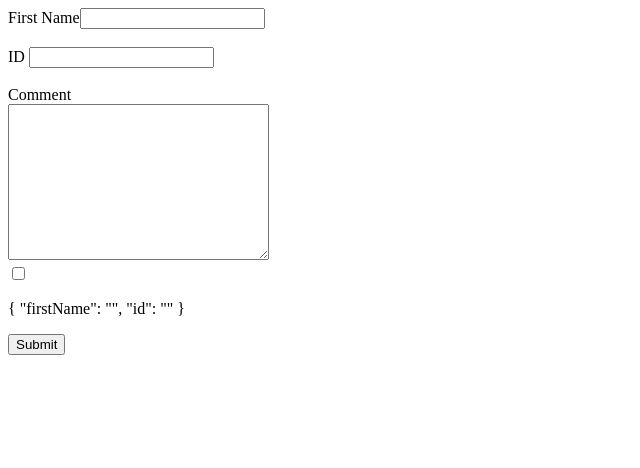
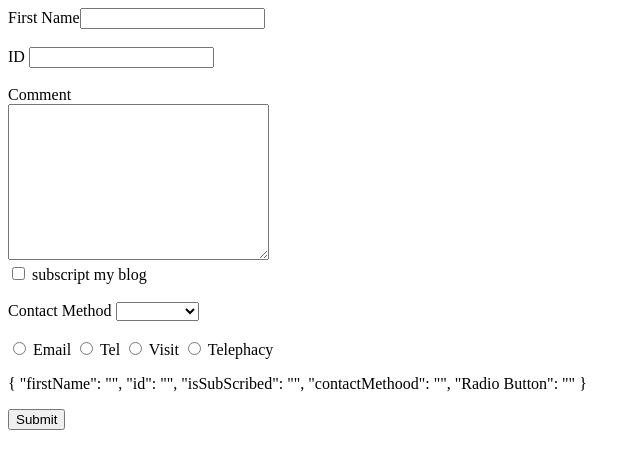
Before and after one commit to yhan0704/AngularStudy, an Angular app: page / in a window 1280 px wide. Shown: the top 468 px of the page, without its empty margins (0-640 px from the left). Built offline with nearby package versions, Linux system fonts and the light colour scheme.

Commit message:
dropdown and radio button

```diff
--- a/src/app/contact-form/contact-form.component.html
+++ b/src/app/contact-form/contact-form.component.html
@@ -26,10 +26,30 @@
 
     <div>
         <label>
-            <input type="checkbox">
+            <input type="checkbox" ngModel name="isSubScribed"> subscript my blog
         </label>
-        <p>{{form.value | json}}</p>
     </div>
+
+    <br>
+
+    <div>
+        <label for="contactMethod">Contact Method
+            <select ngModel name="contactMethood" id="contactMethood">
+                <option *ngFor="let method of contactMethods" [value]=method.id>{{method.name}}</option>
+            </select>
+        </label>
+    </div>
+
+    <br>
+
+    <div>
+        <label *ngFor="let method of contactMethods">
+            <input ngModel name="Radio Button" type="radio" [value]=method.id>
+            {{method.name}}
+        </label>
+    </div>
+
+    <p>{{form.value | json}}</p>
 
     <button>Submit</button>
 </form>
--- a/src/app/contact-form/contact-form.component.ts
+++ b/src/app/contact-form/contact-form.component.ts
@@ -9,12 +9,19 @@ export class ContactFormComponent implements OnInit {
 
   constructor() { }
 
+  contactMethods = [
+    {id:1, name:"Email"},
+    {id:2, name:"Tel"},
+    {id:3, name:"Visit"},
+    {id:4, name:"Telephacy"}
+  ]
+
   log(x){
     console.log(x)
   }
 
   submit(x){
-    console.log(x.value.firstName, x.value.id)
+    console.log(x)
   }
 
   ngOnInit(): void {
```
